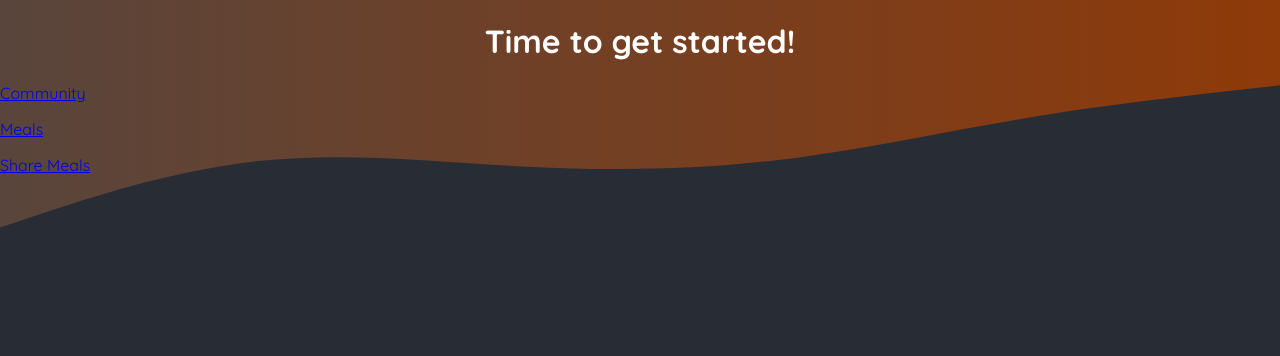
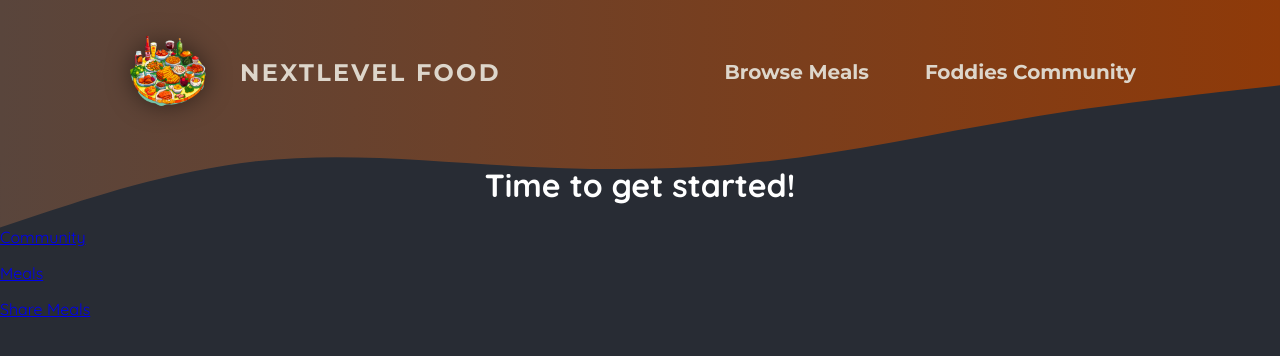
Before and after one commit to anjiri1684/foodies-sharing-community-app, a Next.js app: page / in a window 1280 px wide. Shown: the top 356 px of the page. Built offline with nearby package versions, Linux system fonts and the light colour scheme.

Commit message:
"Added MainHeader component import and usage, updated metadata title and description quotes, and changed color code quotes in linearGradient stops."

```diff
--- a/app/layout.js
+++ b/app/layout.js
@@ -1,8 +1,9 @@
-import './globals.css';
+import MainHeader from "@/components/main-header/main-header";
+import "./globals.css";
 
 export const metadata = {
-  title: 'NextLevel Food',
-  description: 'Delicious meals, shared by a food-loving community.',
+  title: "NextLevel Food",
+  description: "Delicious meals, shared by a food-loving community.",
 };
 
 export default function RootLayout({ children }) {
@@ -15,11 +16,11 @@
               <linearGradient id="gradient" x1="0%" y1="0%" x2="100%" y2="0%">
                 <stop
                   offset="0%"
-                  style={{ stopColor: '#59453c', stopOpacity: '1' }}
+                  style={{ stopColor: "#59453c", stopOpacity: "1" }}
                 />
                 <stop
                   offset="100%"
-                  style={{ stopColor: '#8f3a09', stopOpacity: '1' }}
+                  style={{ stopColor: "#8f3a09", stopOpacity: "1" }}
                 />
               </linearGradient>
             </defs>
@@ -29,7 +30,7 @@
             ></path>
           </svg>
         </div>
-
+        <MainHeader />
         {children}
       </body>
     </html>
--- /dev/null
+++ b/components/main-header/main-header.js
@@ -0,0 +1,25 @@
+import Link from "next/link";
+import Image from "next/image";
+import logo from "../../assets/logo.png";
+import classes from "./main-header.module.css";
+
+export default function MainHeader() {
+  return (
+    <header className={classes.header}>
+      <Link href="/" className={classes.logo}>
+        <Image src={logo} alt="logo image" priority />
+        Nextlevel food
+      </Link>
+      <nav className={classes.nav}>
+        <ul>
+          <li>
+            <Link href="/meals">Browse Meals</Link>
+          </li>
+          <li>
+            <Link href="/community">Foddies Community</Link>
+          </li>
+        </ul>
+      </nav>
+    </header>
+  );
+}
--- /dev/null
+++ b/components/main-header/main-header.module.css
@@ -0,0 +1,67 @@
+.header {
+  display: flex;
+  justify-content: space-between;
+  align-items: center;
+  padding: 2rem 1rem;
+}
+
+@media (min-width: 768px) {
+  .header {
+    padding: 2rem 10%;
+  }
+}
+
+.nav ul {
+  list-style: none;
+  margin: 0;
+  padding: 0;
+  display: flex;
+  gap: 1.5rem;
+  font-family: "Montserrat", sans-serif;
+  font-size: 1.25rem;
+}
+
+.nav a {
+  text-decoration: none;
+  color: #ddd6cb;
+  font-weight: bold;
+  padding: 0.5rem 1rem;
+  border-radius: 0.5rem;
+}
+
+.nav a:hover,
+.nav a:active {
+  background: linear-gradient(90deg, #ff8a05, #f9b331);
+  background-clip: text;
+  -webkit-background-clip: text;
+  -webkit-text-fill-color: transparent;
+  text-shadow: 0 0 18px rgba(248, 190, 42, 0.8);
+}
+
+.active {
+  background: linear-gradient(90deg, #ff8a05, #f9b331);
+  background-clip: text;
+  -webkit-background-clip: text;
+  -webkit-text-fill-color: transparent;
+}
+
+.logo {
+  display: flex;
+  align-items: center;
+  justify-content: center;
+  gap: 2rem;
+  text-decoration: none;
+  color: #ddd6cb;
+  font-weight: bold;
+  font-family: "Montserrat", sans-serif;
+  letter-spacing: 0.15rem;
+  text-transform: uppercase;
+  font-size: 1.5rem;
+}
+
+.logo img {
+  width: 5rem;
+  height: 5rem;
+  object-fit: contain;
+  filter: drop-shadow(0 0 0.75rem rgba(0, 0, 0, 0.5));
+}
```
Also changed, not shown: app/not-found.js (added, +7 -0 lines).
